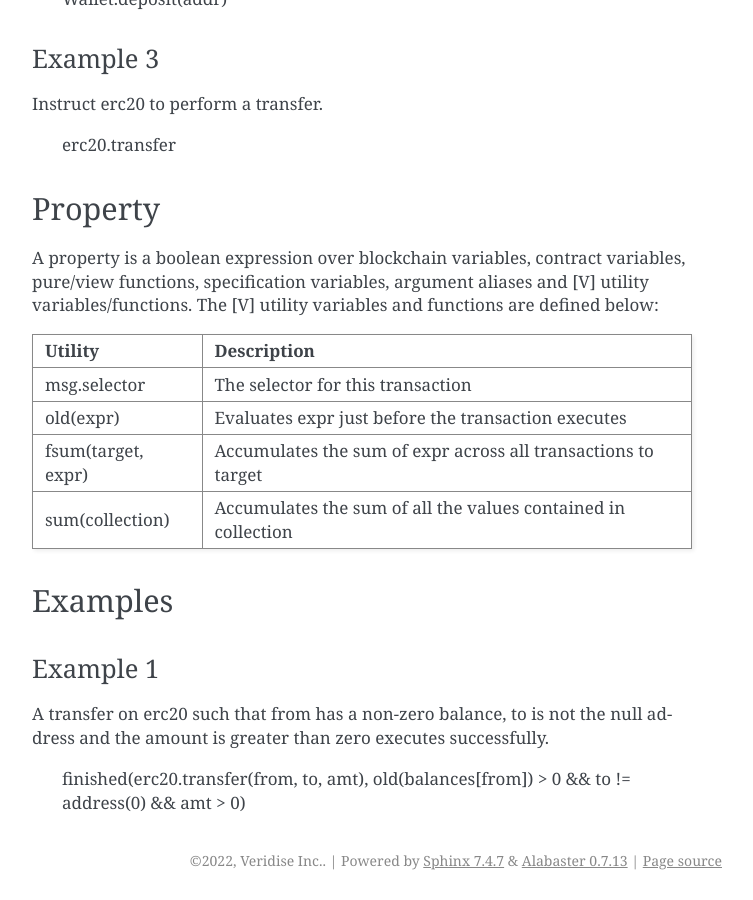
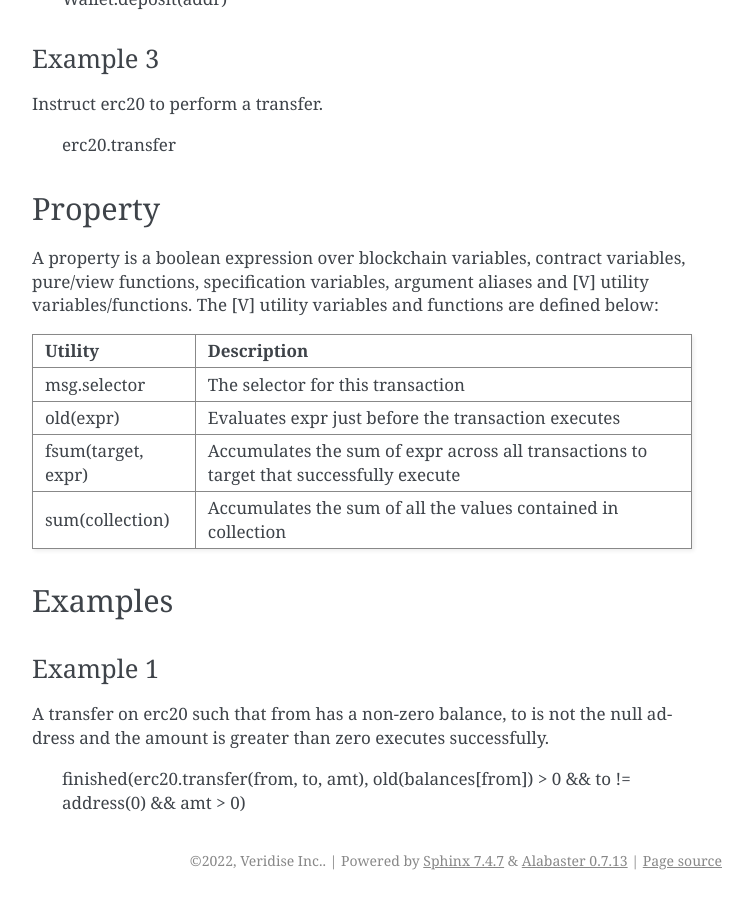
Before and after one commit to Veridise/V, a Sphinx documentation site: the page built from docs/statements.rst, in a window 1280 px wide and 900 px high, scrolled down 1856 px. Shown: the whole window, without its empty margins (388-1141 px from the left). Built offline with Sphinx 7.4.7, drawn with Linux system fonts in a browser that asks for light colours.

Commit message:
Update statements.rst

```diff
--- a/docs/statements.rst
+++ b/docs/statements.rst
@@ -73,14 +73,14 @@ Property
 ========
 A property is a boolean expression over blockchain variables, contract variables, pure/view functions, specification variables, argument aliases and [V] utility variables/functions. The [V] utility variables and functions are defined below:
 
-================== =============================================================
+================== ========================================================================================
 Utility            Description
-================== =============================================================
+================== ========================================================================================
 msg.selector       The selector for this transaction
 old(expr)          Evaluates expr just before the transaction executes
-fsum(target, expr) Accumulates the sum of expr across all transactions to target
+fsum(target, expr) Accumulates the sum of expr across all transactions to target that successfully execute
 sum(collection)    Accumulates the sum of all the values contained in collection
-================== =============================================================
+================== ========================================================================================
 
 Examples
 ========
```
